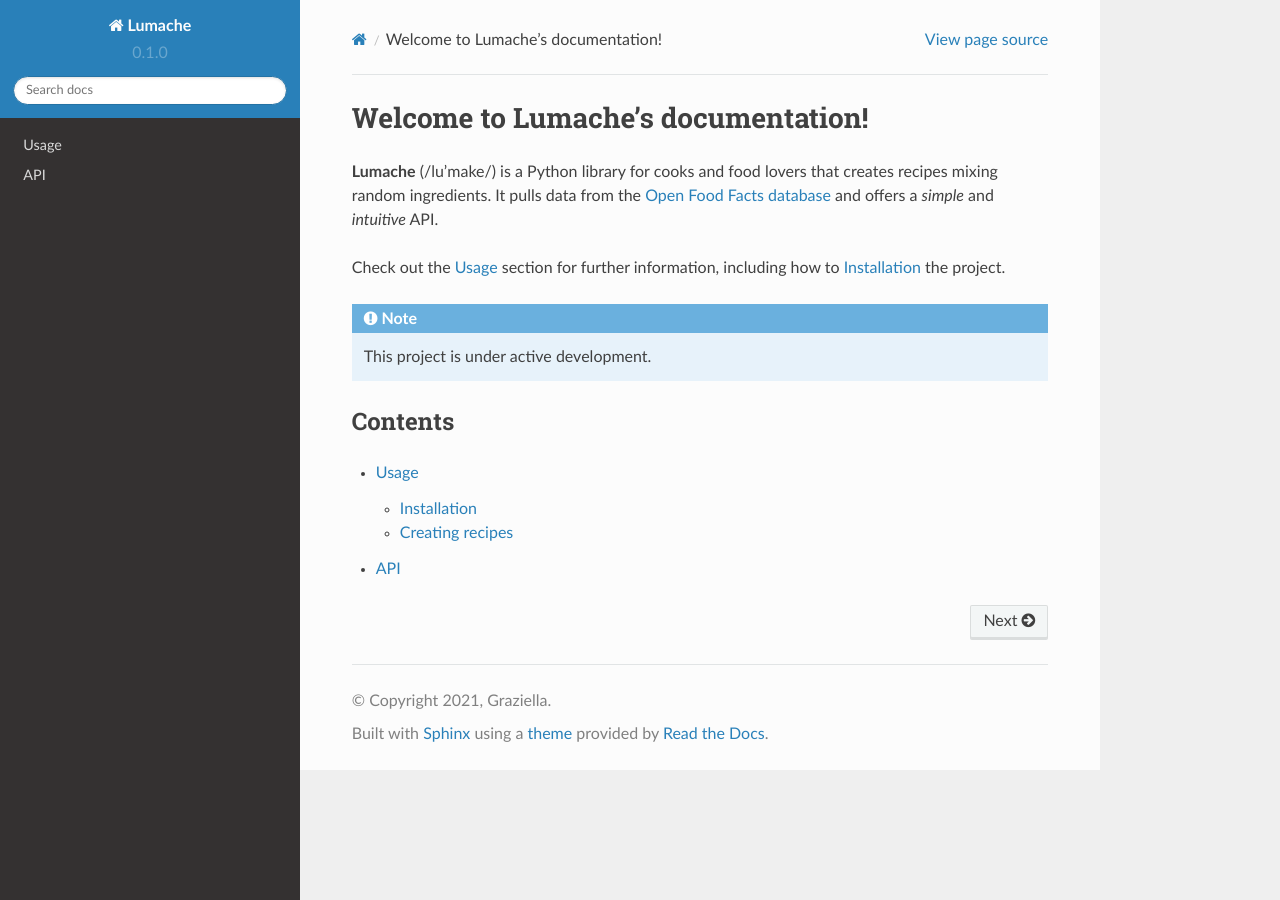
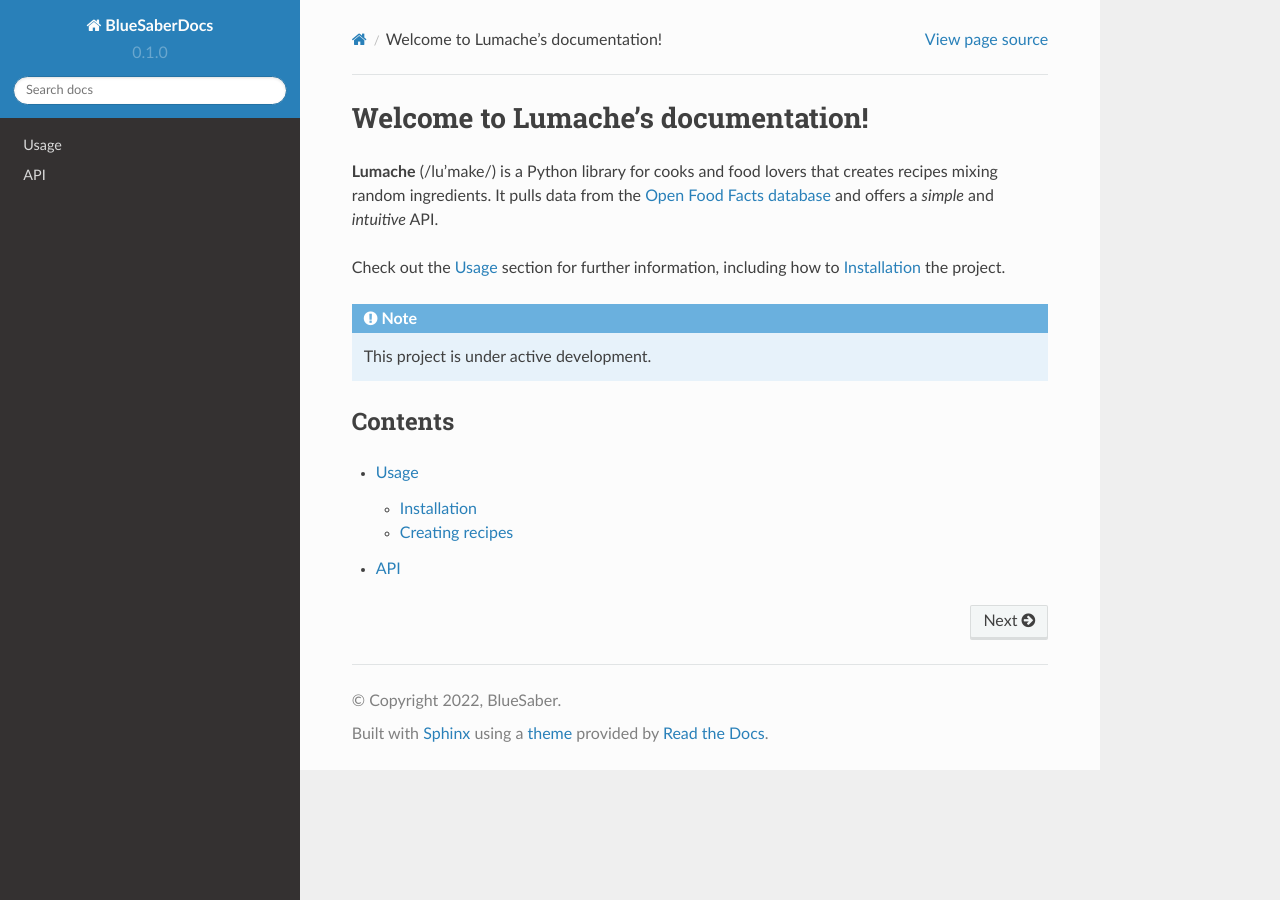
Before and after one commit to BlueSaber4321/docs, a Sphinx documentation site: the page built from docs/source/index.rst, in a window 1280 px wide. Built offline with Sphinx 7.4.7 and the Read the Docs theme 2.0.0, drawn with Linux system fonts in a browser that asks for light colours.

Commit message:
Update conf.py

```diff
--- a/docs/source/conf.py
+++ b/docs/source/conf.py
@@ -2,9 +2,9 @@
 
 # -- Project information
 
-project = 'Lumache'
-copyright = '2021, Graziella'
-author = 'Graziella'
+project = 'BlueSaberDocs'
+copyright = '2022, BlueSaber'
+author = 'BlueSaber'
 
 release = '0.1'
 version = '0.1.0'
```
